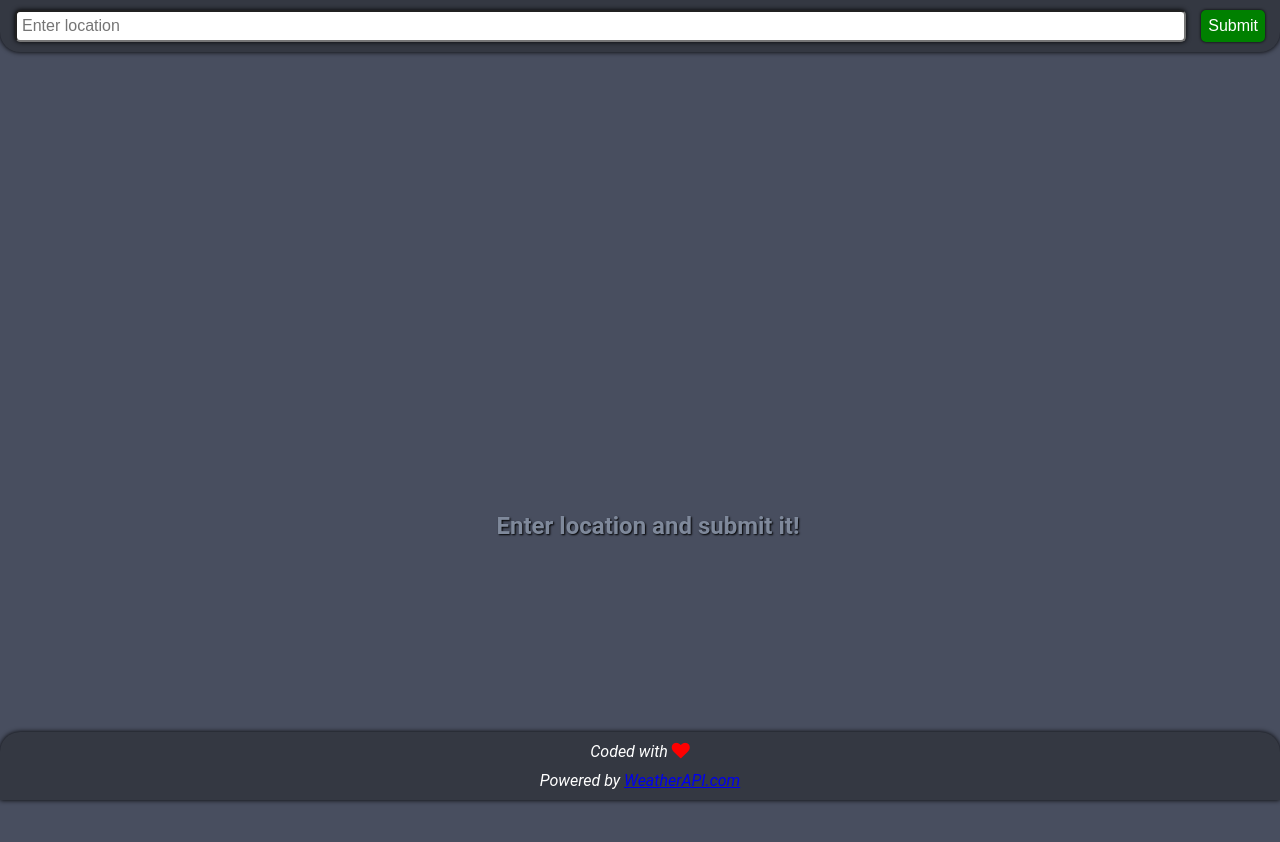
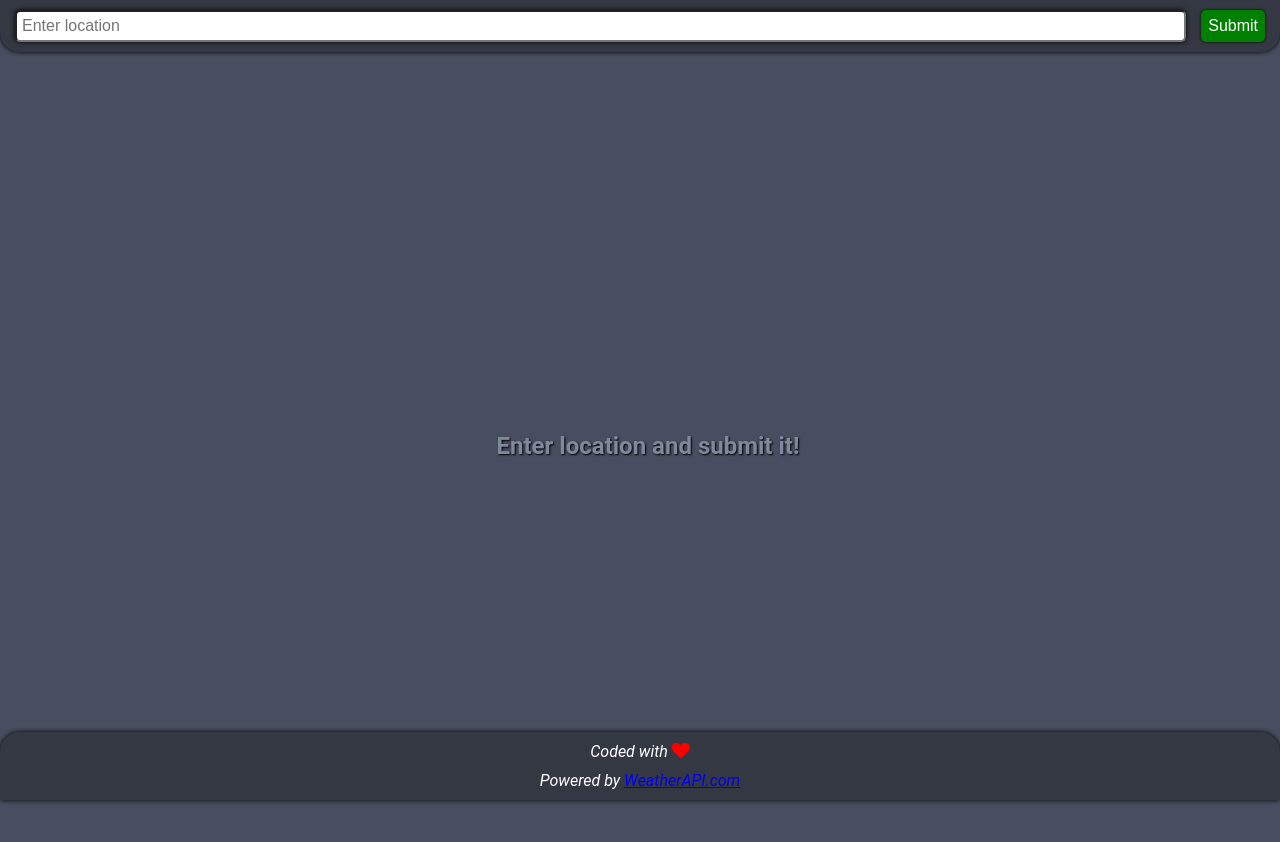
Before and after one commit to dawidd6/my-first-web-app, a Svelte app: page / in a window 1280 px wide. Shown: the top 842 px of the page. Built offline with nearby package versions, Linux system fonts and the light colour scheme.

Commit message:
Update App.svelte

```diff
--- a/src/App.svelte
+++ b/src/App.svelte
@@ -106,7 +106,7 @@
 		display: flex;
 		align-items: center;
 		justify-content: center;
-                height: 100vh;
+                height: 80vh;
                 width: 100vw;
 	}
 	.current {
```
